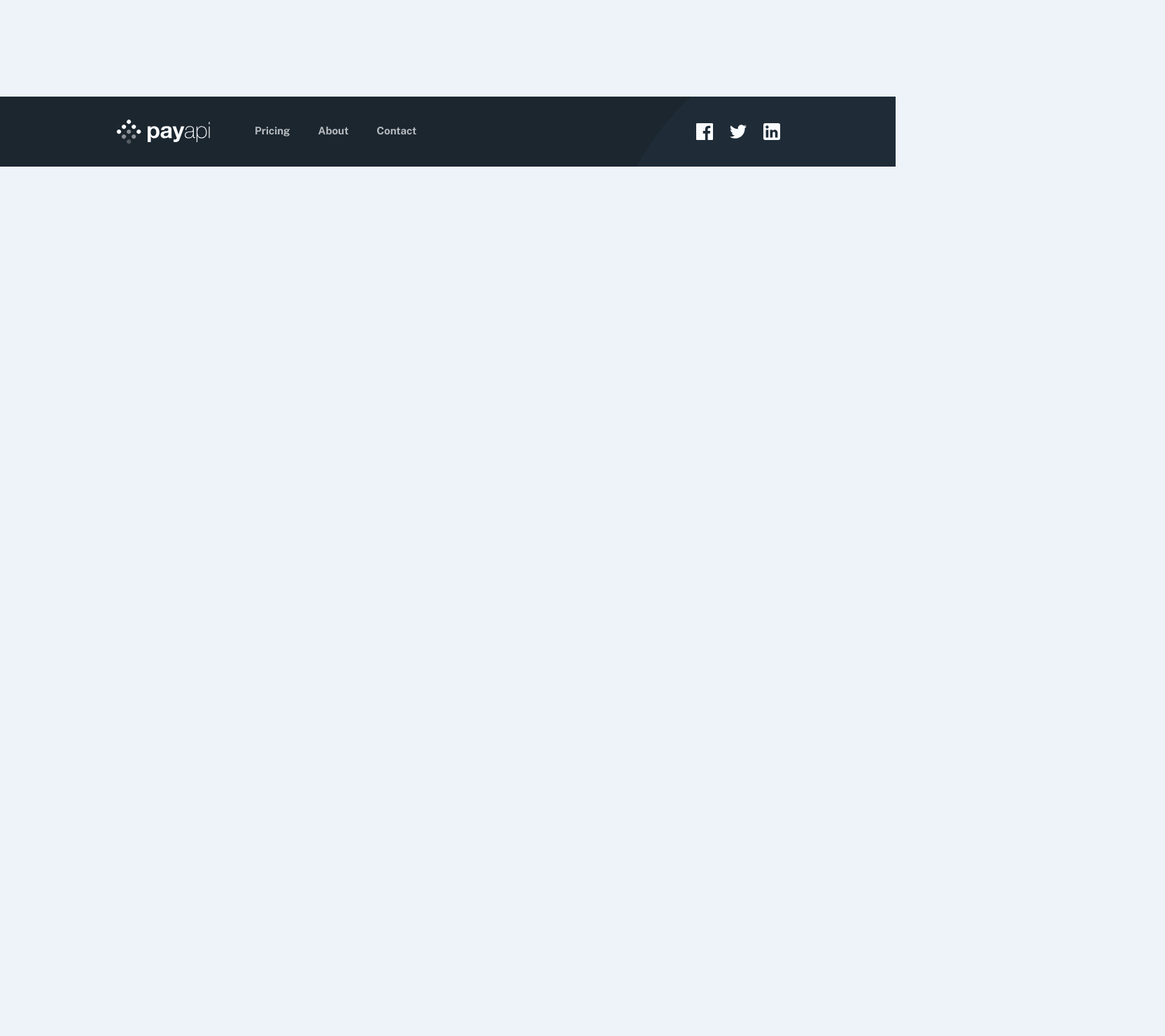
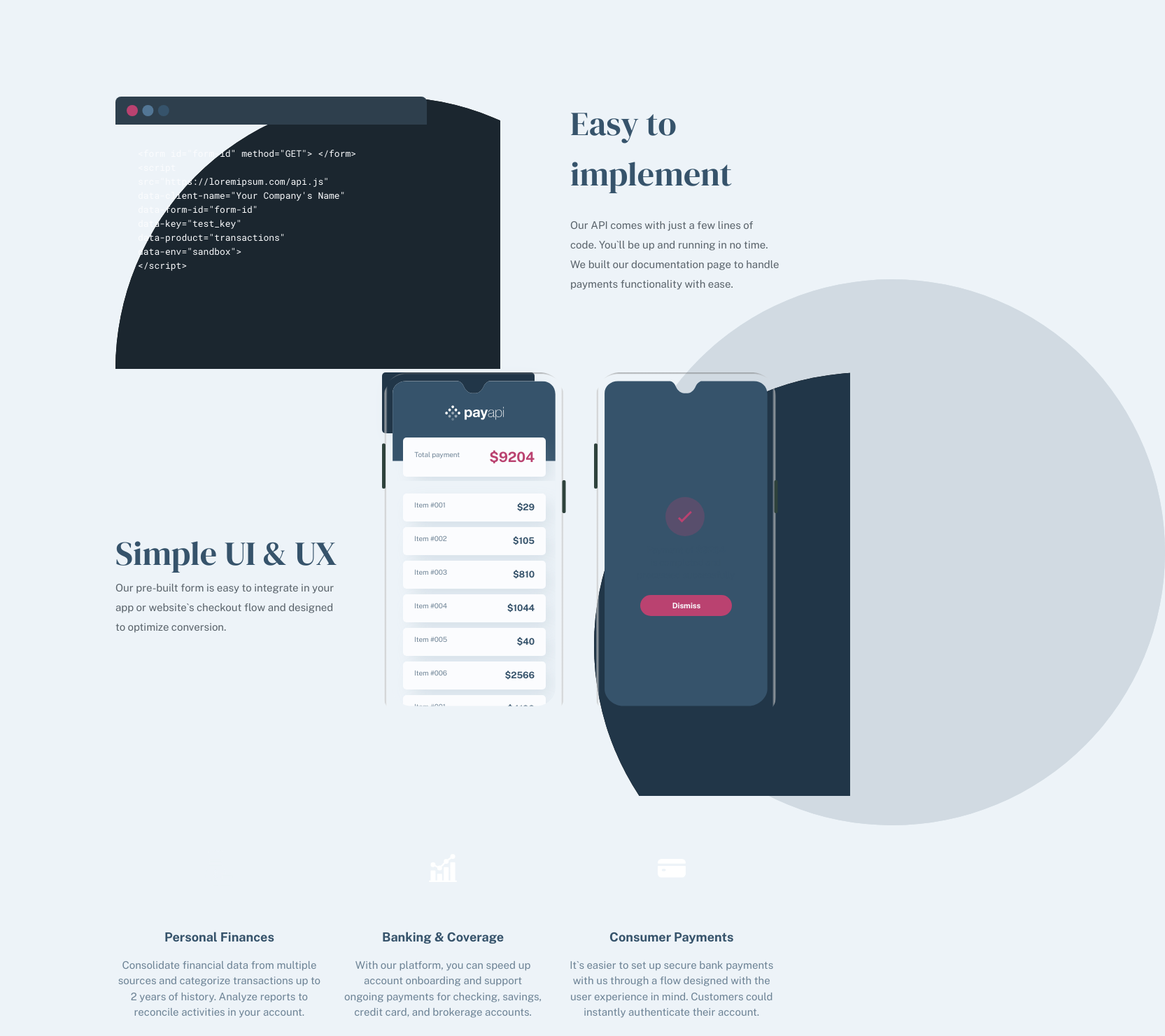
Before and after one commit to SabinaCristea/payAPI-multi-page, a Next.js app: page / in a window 1280 px wide. Shown: the part 1240-2720 px from the top of the page at 70% size, 1665 px wide, since content can reach past the window. Before the commit the page ends 1478 px from the top, so only its background shows below. Built offline with nearby package versions, Linux system fonts and the light colour scheme.

Commit message:
finish homepage

```diff
--- a/app/page.tsx
+++ b/app/page.tsx
@@ -9,10 +9,23 @@ import OracleSvg from "./../public/assets/shared/desktop/oracle.svg";
 import GoogleSvg from "./../public/assets/shared/desktop/google.svg";
 import NvidiaSvg from "./../public/assets/shared/desktop/nvidia.svg";
 
-import { Public_Sans } from "next/font/google";
+import FinancesSvg from "./../public/assets/home/desktop/icon-personal-finances.svg";
+import BankingSvg from "./../public/assets/home/desktop/icon-banking-and-coverage.svg";
+import ConsumerSvg from "./../public/assets/home/desktop/icon-consumer-payments.svg";
+
+import ImplementSvg from "./../public/assets/home/desktop/illustration-easy-to-implement.svg";
+import SimpleSvg from "./../public/assets/home/desktop/illustration-simple-ui.svg";
+
+import { Public_Sans, Roboto_Mono } from "next/font/google";
 import Link from "next/link";
 
 const publicSans = Public_Sans({
+  subsets: ["latin"],
+  weight: ["400", "700"],
+  style: ["normal"],
+});
+
+const robotoMono = Roboto_Mono({
   subsets: ["latin"],
   weight: ["400", "700"],
   style: ["normal"],
@@ -62,11 +75,7 @@ export default function Home() {
             developers with the tools they need to create easy and accessible
             experiences for their users.
           </p>
-          {/* <button
-            className={`${publicSans.className} font-bold text-[1.5rem] px-[3.2rem] py-[1.5rem] rounded-[50rem] border-[0.1rem] hover:bg-white hover:text-[var(--secondary-blue-2)]`}
-          >
-            About Us
-          </button> */}
+
           <Link
             href="/about"
             className={`${publicSans.className} font-bold text-[1.5rem] px-[3.2rem] py-[1.5rem] rounded-[50rem] border-[0.1rem] hover:bg-white hover:text-[var(--secondary-blue-2)]`}
@@ -95,6 +104,97 @@ export default function Home() {
           </div>
         </div>
       </div>
+
+      {/* DETAILS */}
+      <div className="flex flex-col relative">
+        <CirclePatternSvg className="absolute top-[41%] translate-y-[-50%] right-[-55rem] z-[-1]" />
+        <div className="flex w-[100%] gap-[10rem] justify-between">
+          <div className="mt-[-5.5rem] ml-[-5.5rem]">
+            <ImplementSvg style={{ fontFamily: robotoMono }} />
+          </div>
+          <div className="flex flex-col w-[57.5rem] h-[28.4rem] gap-[2.4rem] justify-center ">
+            <h2 className="text-[4.8rem] text-[var(--secondary-blue-1)]">
+              Easy to implement
+            </h2>
+            <p
+              className={`${publicSans.className} text-[1.5rem] opacity-[0.7] leading-[2.8rem]`}
+            >
+              Our API comes with just a few lines of code. You`ll be up and
+              running in no time. We built our documentation page to handle
+              payments functionality with ease.
+            </p>
+          </div>
+        </div>
+        <div className="flex items-center justify-between">
+          <div className="flex flex-col w-[57.5rem] ">
+            <h2 className="text-[4.8rem] text-[var(--secondary-blue-1)]">
+              Simple UI & UX
+            </h2>
+            <p
+              className={`${publicSans.className} text-[1.5rem] opacity-[0.7] leading-[2.8rem]`}
+            >
+              Our pre-built form is easy to integrate in your app or website`s
+              checkout flow and designed to optimize conversion.
+            </p>
+          </div>
+          <div className="mt-[-5rem] mr-[-10rem]">
+            <SimpleSvg />
+          </div>
+        </div>
+        <div
+          className={`${publicSans.className} flex gap-[3rem] justify-between items-center text-[var(--secondary-blue-1)] mt-[5rem]`}
+        >
+          <div className="flex flex-col items-center max-w-[35rem]">
+            <FinancesSvg />
+            <h3 className="font-bold text-[1.8rem] pt-[3.2rem] pb-[1.6rem]">
+              Personal Finances
+            </h3>
+            <p className="text-[1.5rem] text-center opacity-[0.7]">
+              Consolidate financial data from multiple sources and categorize
+              transactions up to 2 years of history. Analyze reports to
+              reconcile activities in your account.
+            </p>
+          </div>
+          <div className="flex flex-col items-center max-w-[35rem]">
+            <BankingSvg />
+            <h3 className="font-bold text-[1.8rem] pt-[3.2rem] pb-[1.6rem]">
+              Banking & Coverage
+            </h3>
+            <p className="text-[1.5rem] text-center opacity-[0.7]">
+              With our platform, you can speed up account onboarding and support
+              ongoing payments for checking, savings, credit card, and brokerage
+              accounts.
+            </p>
+          </div>
+          <div className="flex flex-col items-center max-w-[35rem]">
+            <ConsumerSvg />
+            <h3 className="font-bold text-[1.8rem] pt-[3.2rem] pb-[1.6rem]">
+              Consumer Payments
+            </h3>
+            <p className="text-[1.5rem] text-center  opacity-[0.7]">
+              It`s easier to set up secure bank payments with us through a flow
+              designed with the user experience in mind. Customers could
+              instantly authenticate their account.
+            </p>
+          </div>
+        </div>
+        <div className="flex items-center justify-between w-[100%] mb-[9.6rem] mt-[10rem]">
+          <h2 className="text-[4.8rem] text-[var(--secondary-blue-1)]">
+            Ready to start?
+          </h2>
+          <div
+            className={`text-[1.5rem] relative w-[44.5rem] h-[4.8rem] ${publicSans.className} font-bold `}
+          >
+            <input
+              placeholder="Enter email address"
+              className="w-[100%] h-[100%] rounded-[50rem] shadow-input focus-visible:outline-none  pl-[2.7rem] text-[1.5rem]"
+            />
+            <button className="flex items-center justify-center  text-[var(--primary-white)] bg-[var(--primary-pink)] rounded-[50rem] hover:bg-[var(--secondary-pink)] absolute top-0 right-0 w-[17.3rem] h-[100%] leading-[1.5rem] ">
+              Schedule a Demo
+            </button>
+          </div>
+        </div>
+      </div>
     </div>
   );
 }
--- a/tailwind.config.ts
+++ b/tailwind.config.ts
@@ -14,6 +14,7 @@ export default {
       },
       boxShadow: {
         input: "10px 10px 25px -10px rgba(54, 83, 107, 0.25)",
+        script: "25px 25px 80px 0px rgba(54, 83, 107, 0.30)",
       },
     },
   },
```
